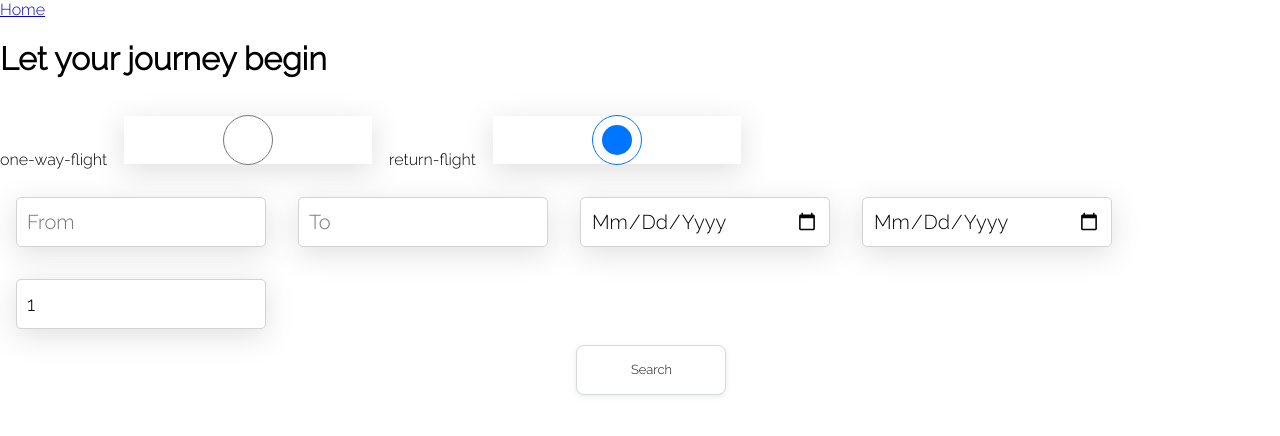
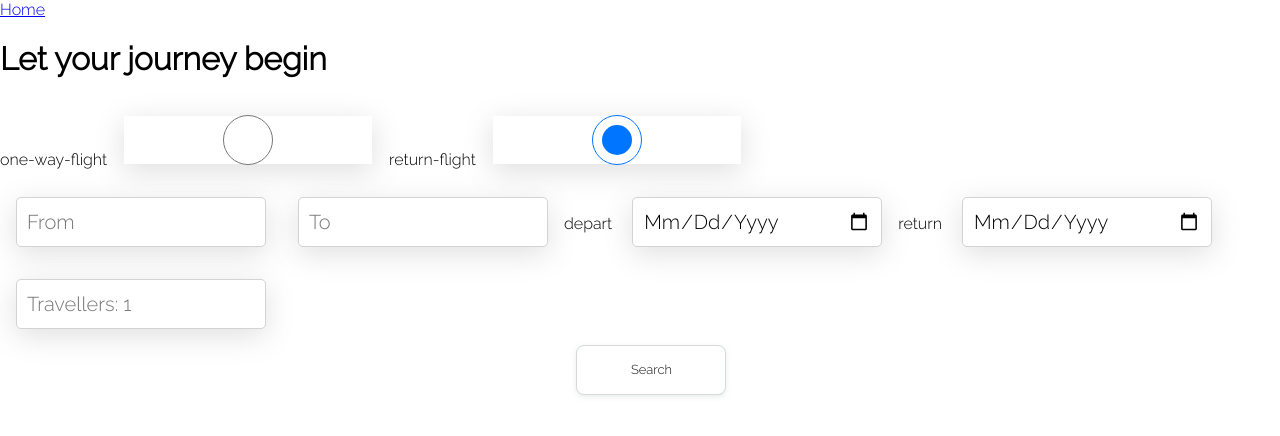
Before and after one commit to dnitra/cbp_hackaton_4, a React (Create React App) app: page / in a window 1280 px wide. Both pictures are taken after a click on the radio button "return-flight". Shown: the top 436 px of the page. Built offline with nearby package versions, Linux system fonts and the light colour scheme.

Commit message:
added labels and logic for return flight

```diff
--- a/src/content/en/mainContent.js
+++ b/src/content/en/mainContent.js
@@ -5,7 +5,7 @@ export function mainContent() {
     from: "from",
     to: "to",
     departure: "depart",
-    return: "return",
+    returnDate: "return",
     travellers: "travellers",
     // Flight details
     flightDate: "Date: ",
--- a/src/pages/Home.jsx
+++ b/src/pages/Home.jsx
@@ -52,8 +52,6 @@ export default function Home() {
 
     }
 
-  console.log(formData)
-
     return (
         <main>
         <h1>{content.welcome}</h1>
@@ -62,7 +60,7 @@ export default function Home() {
           onChange={handleRadio}
           id="oneWayFlight" value=""
           name="returnFlight"
-          className={`searchbar ${theme}`}
+          className={`${theme}`}
           type="radio"
           checked={selected}
 
@@ -72,7 +70,7 @@ export default function Home() {
           id="returnFlight"
           value="returnFlight"
           name="returnFlight"
-          className={`searchbar ${theme}`}
+          className={`${theme}`}
           type="radio" />
 
         <div className={`searchbar ${theme}`}>
@@ -80,24 +78,37 @@ export default function Home() {
           <input
             onChange={handleFormDate}
             name="from"
-                    type="text" placeholder={content.from} />
+            type="text"
+            placeholder={content.from} />
           <input
             onChange={handleFormDate}
             name="to"
-                    type="text" placeholder={content.to} />
+            type="text"
+            placeholder={content.to} />
+          <label htmlFor="departureDate">{content.departure} </label>
+          <input
+            id="departureDate"
+            onChange={handleFormDate}
+            name="departDate"
+            type="date"
+            />
+
+          {!selected ? (
+            <>
+              <label htmlFor="returnDate">{content.returnDate} </label>
             <input
               onChange={handleFormDate}
-                    name="departDate"
-                    type="date" placeholder={content.depart} />
-                <input
-                    onChange={handleFormDate}
+              id="returnDate"
               name="returnDate"
               type="date" placeholder={content.return} />
+              </>
+            ):""
+          }
+
           <input
             onChange={handleFormDate}
             name="travellers"
-                  type="number" placeholder={content.travellers}
-                  value={1}
+            type="number" placeholder={`${content.travellers}: ${formData.travellers}`}
 
             />
             </div>
```
Lines whose indentation alone changed are shown as unchanged.
